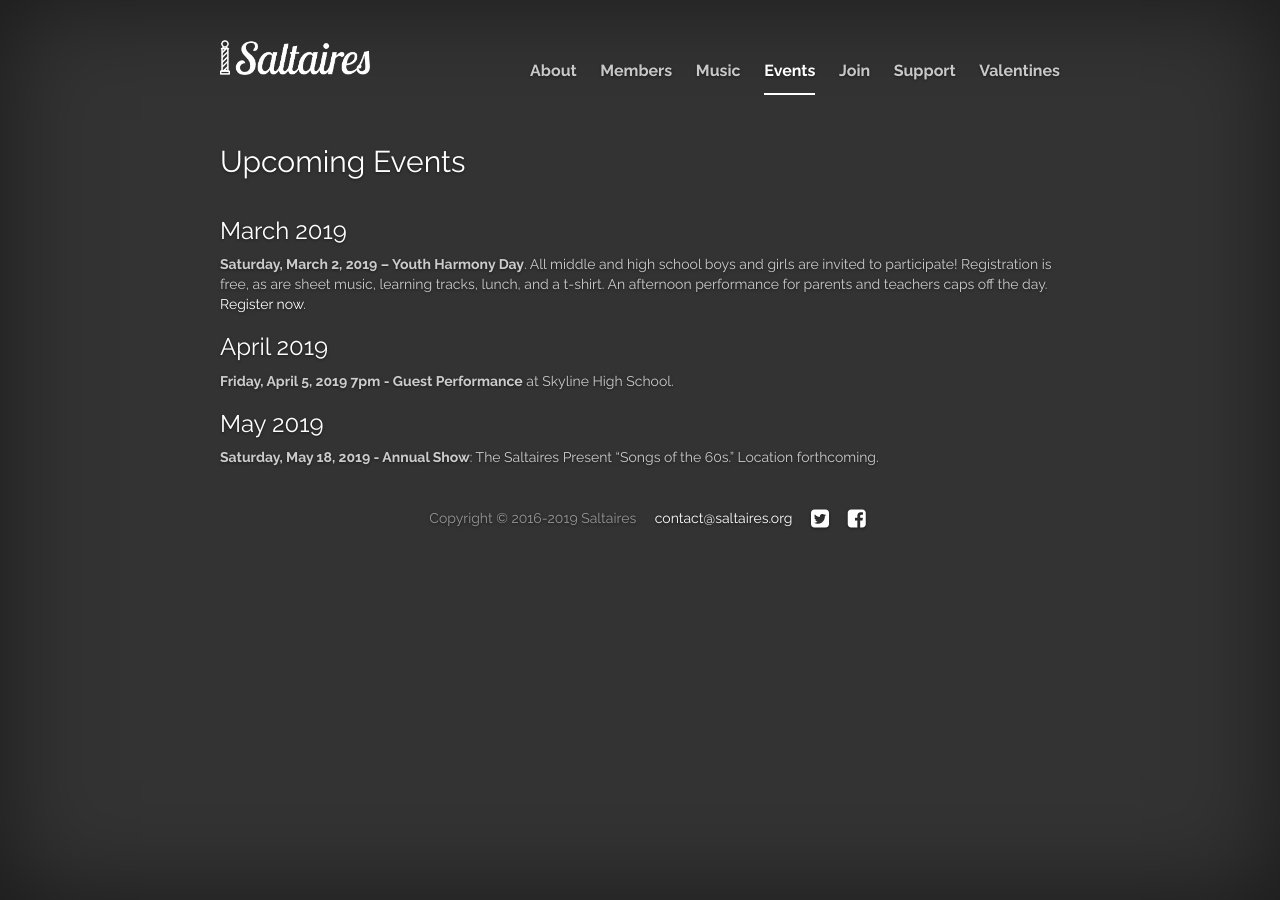
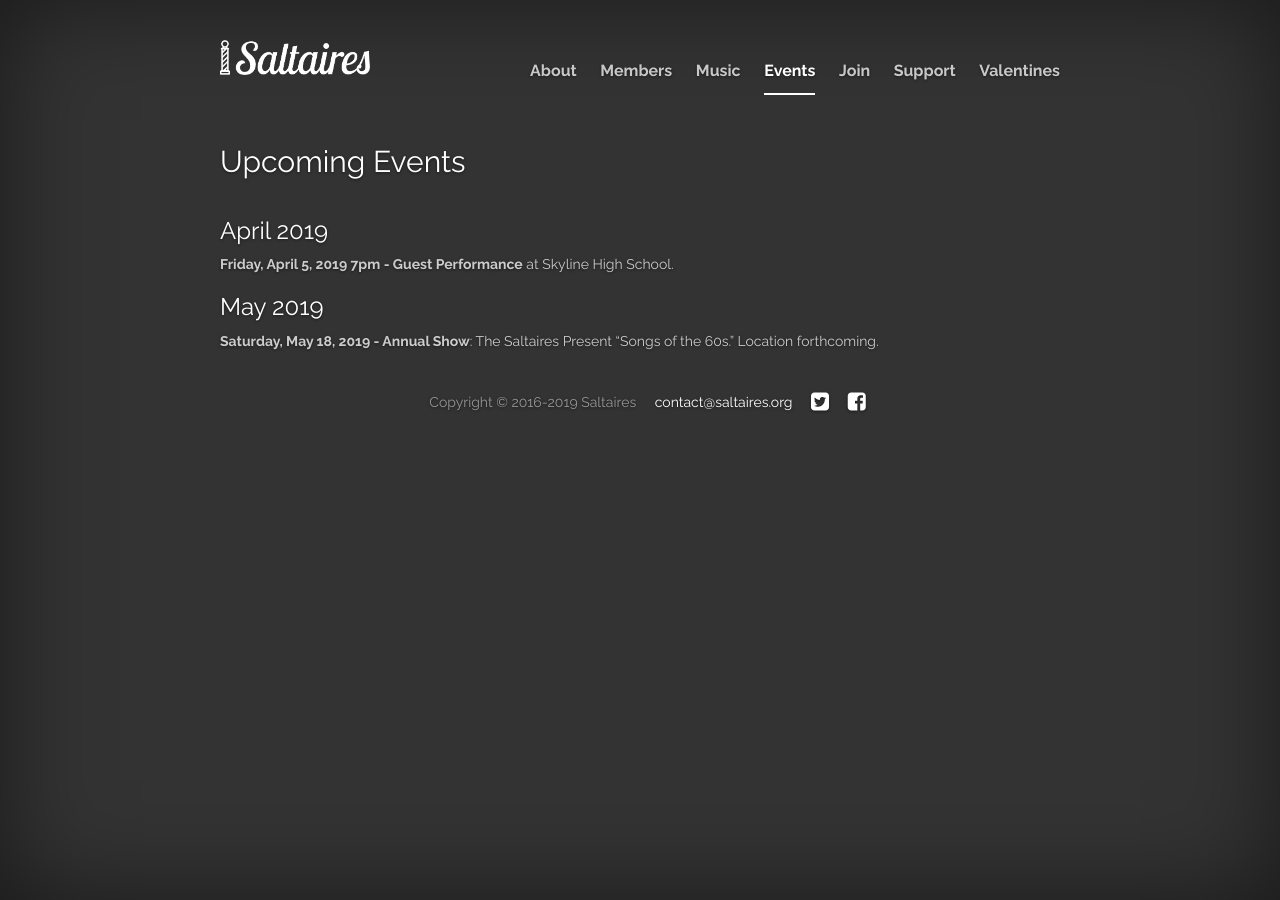
Before and after one commit to cayblood/saltaires, a Jekyll site: the page built from jekyll-site/events.md, in a window 1280 px wide. Built offline with Jekyll 4.4.1, drawn with Linux system fonts in a browser that asks for light colours; nearby versions of some CDN libraries; library files that are not in the unit come from our copies.

Commit message:
Remove link to YHD

```diff
--- a/jekyll-site/events.md
+++ b/jekyll-site/events.md
@@ -6,10 +6,6 @@
 
 <h2 class="top">Upcoming Events</h2>
 
-### March 2019
-
-**Saturday, March 2, 2019 – Youth Harmony Day**.  All middle and high school boys and girls are invited to participate!  Registration is free, as are sheet music, learning tracks, lunch, and a t-shirt.  An afternoon performance for parents and teachers caps off the day. [Register now](/youth-harmony-day).
-
 ### April 2019
 
 **Friday, April 5, 2019 7pm - Guest Performance** at Skyline High School.
```
